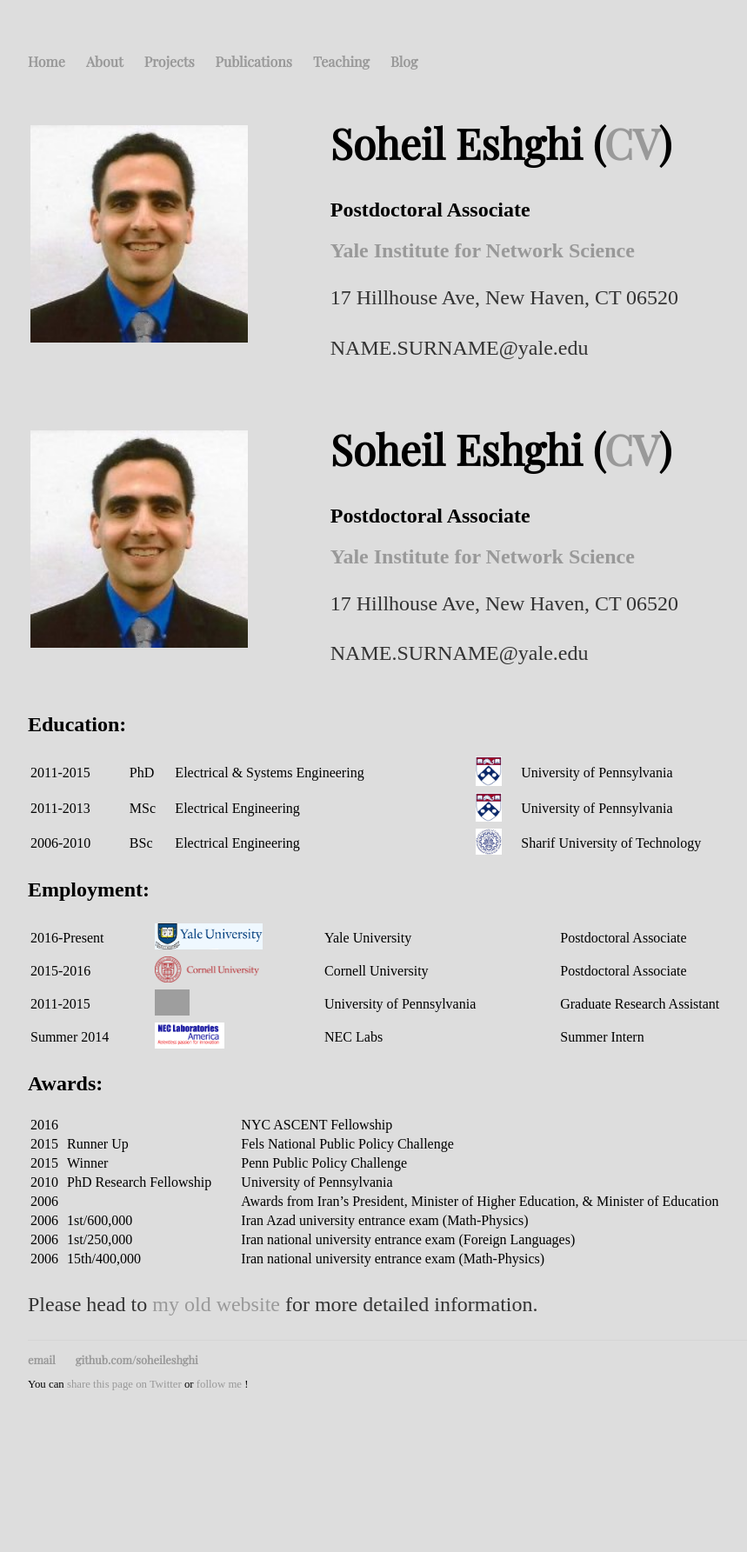
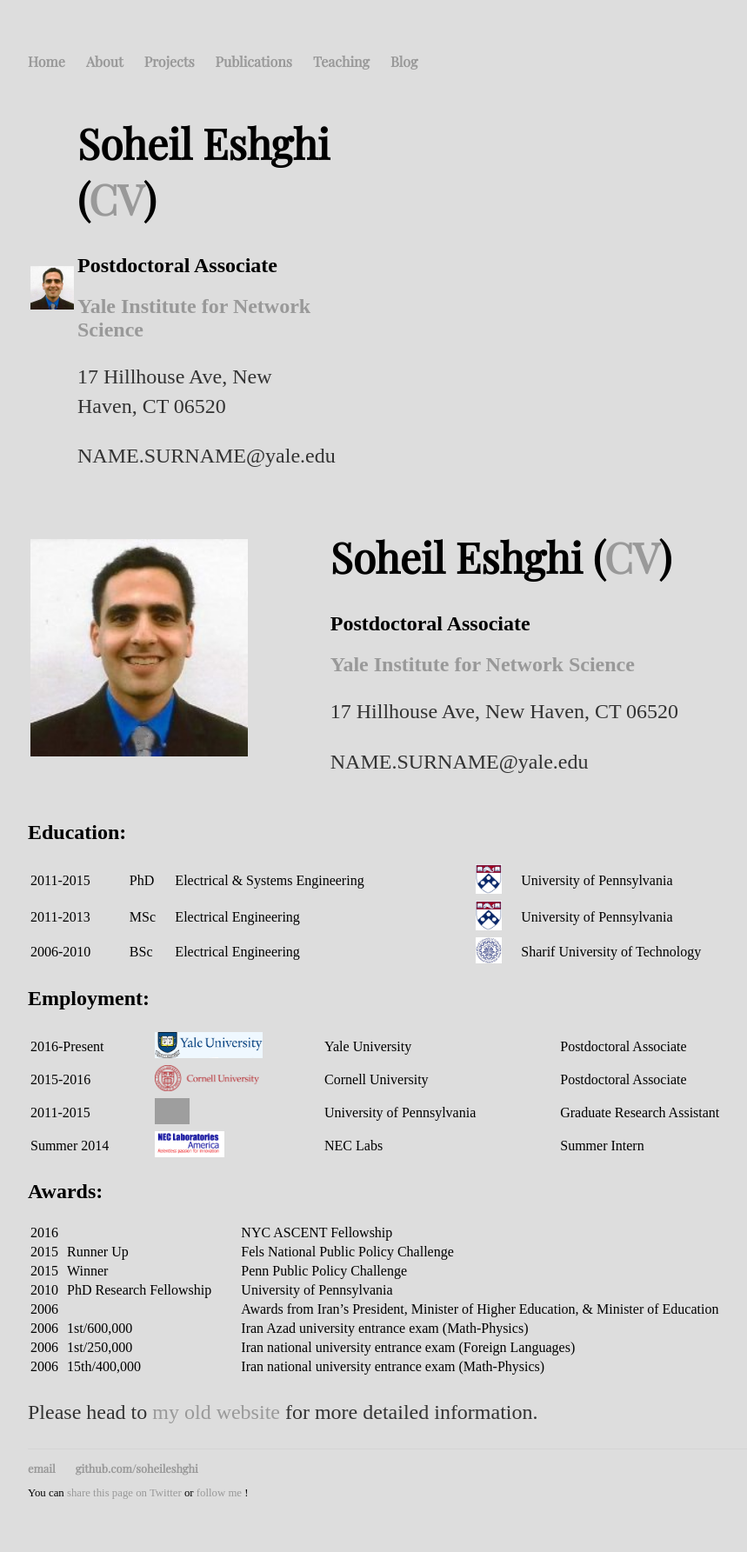
Before and after one commit to SoheilEshghi/SoheilEshghi.github.io, a Jekyll site: the page built from index.html, in a window 1280 px wide. Shown: the whole page at 87% size, without its empty margins (160-1019 px from the left). Built offline with Jekyll 4.4.1, drawn with Linux system fonts in a browser that asks for light colours; before the commit the page ends 1660 px from its top, so only the background shows below that; grey boxes are pictures that could not be loaded.

Commit message:
sidebar1

```diff
--- a/_layouts/default.html
+++ b/_layouts/default.html
@@ -23,9 +23,9 @@
 	    		</ul>
 			</nav>
 			<div class="left">
-				<table style="width:100%">
+				<table style="width:15%">
 				<tr>
-					<td><img src="images/soheil.jpg" style="width:250px;"></td>
+					<td><img src="images/soheil.jpg" style="width:50px;"></td>
 					<td><h1>Soheil Eshghi (<a href="/cv/cv.pdf">CV</a>)</h1>
 					<h2>Postdoctoral Associate</h2>
 					<h2><a href="http://yins.yale.edu/">Yale Institute for Network Science</a></h2>
```
